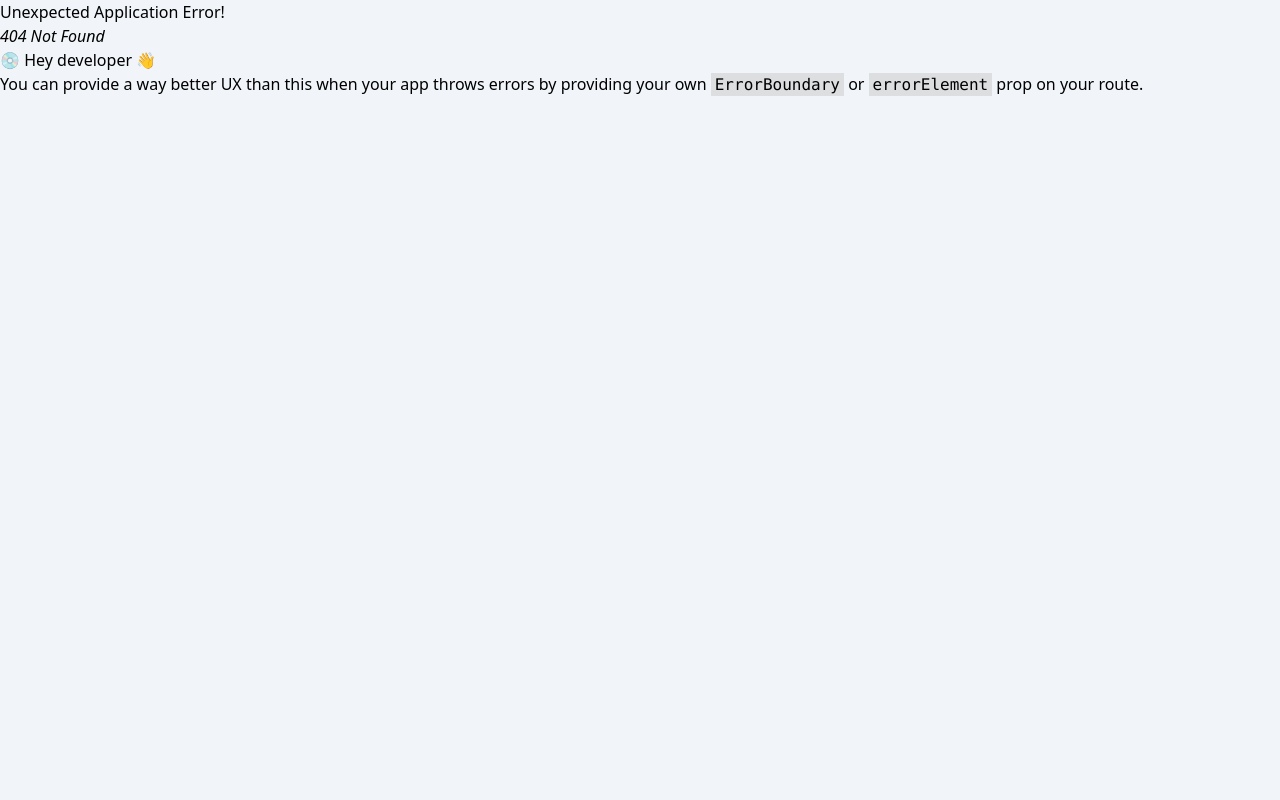
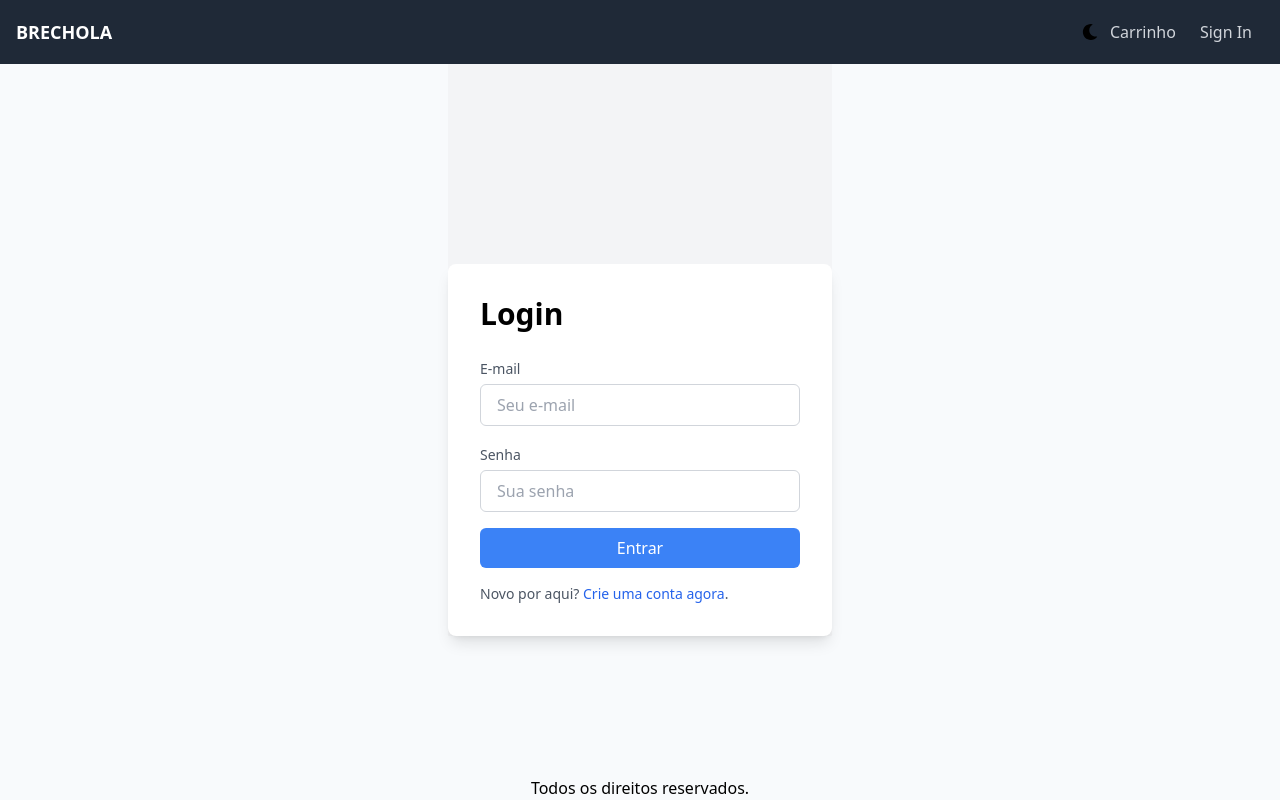
Before and after one commit to brunogbritto/ecomm-web, a React (Vite) app in the folder frontend/: page /signin in a window 1280 px wide. Before the commit this address had no page. Built offline with nearby package versions, Linux system fonts and the light colour scheme.

Commit message:
login route

```diff
--- a/frontend/src/components/Navbar.tsx
+++ b/frontend/src/components/Navbar.tsx
@@ -32,12 +32,12 @@ const Navbar = () => {
                 </div>
               )}
             </Link>
-            <a
-              href="#"
+            <Link
+              to="/signin"
               className="text-gray-300 dark:text-slate-900 hover:text-white px-3 py-2"
             >
               Sign In
-            </a>
+            </Link>
           </div>
         </div>
       </div>
--- a/frontend/src/main.tsx
+++ b/frontend/src/main.tsx
@@ -14,6 +14,7 @@ import { QueryClient, QueryClientProvider } from "@tanstack/react-query";
 import { ReactQueryDevtools } from "@tanstack/react-query-devtools";
 import { StoreProvider } from "./Store.tsx";
 import CartPage from "./pages/CartPage.tsx";
+import SigninPage from "./pages/SigninPage.tsx";
 
 const router = createBrowserRouter(
   createRoutesFromElements(
@@ -21,6 +22,7 @@ const router = createBrowserRouter(
       <Route index={true} element={<HomePage />} />
       <Route path="product/:slug" element={<ProductPage />} />
       <Route path="cart" element={<CartPage />} />
+      <Route path="signin" element={<SigninPage />} />
       {/*<Route path="dashboard" element={<Dashboard />}/>*/}
     </Route>
   )
--- a/frontend/src/pages/SigninPage.tsx
+++ b/frontend/src/pages/SigninPage.tsx
@@ -1,5 +1,5 @@
 import { useContext, useEffect, useState } from "react";
-import { useLocation, useNavigate } from "react-router-dom";
+import { Link, useLocation, useNavigate } from "react-router-dom";
 import { Store } from "../Store";
 import { useSigninMutation } from "../hooks/userHook";
 import { toast } from "react-toastify";
@@ -40,9 +40,9 @@ export default function SigninPage() {
     }
   }, [navigate, redirect, userInfo]);
   return (
-    <div className="flex flex-col items-center justify-center min-h-screen bg-gray-100">
+    <div className="flex flex-col items-center justify-center h-full pt-[200px] bg-gray-100">
       <div className="bg-white p-8 rounded-lg shadow-lg w-96">
-        <h2 className="text-2xl font-semibold mb-6">Login</h2>
+        <h2 className="text-3xl font-semibold mb-6">Login</h2>
         <div className="mb-4">
           <label htmlFor="email" className="text-sm font-medium text-gray-600">
             E-mail
@@ -70,14 +70,14 @@ export default function SigninPage() {
             placeholder="Sua senha"
           />
         </div>
-        <button className="w-full py-2 text-white bg-indigo-500 hover:bg-indigo-600 rounded-md transition duration-300">
+        <button className="w-full py-2 text-white bg-blue-500 hover:bg-blue-600 rounded-md transition duration-300">
           Entrar
         </button>
         <p className="mt-4 text-sm text-gray-600">
           Novo por aqui?{" "}
-          <a href="/registro" className="text-indigo-500">
+          <Link to={`/signup?redirect=${redirect}`} className="text-blue-600">
             Crie uma conta agora
-          </a>
+          </Link>
           .
         </p>
       </div>
```
